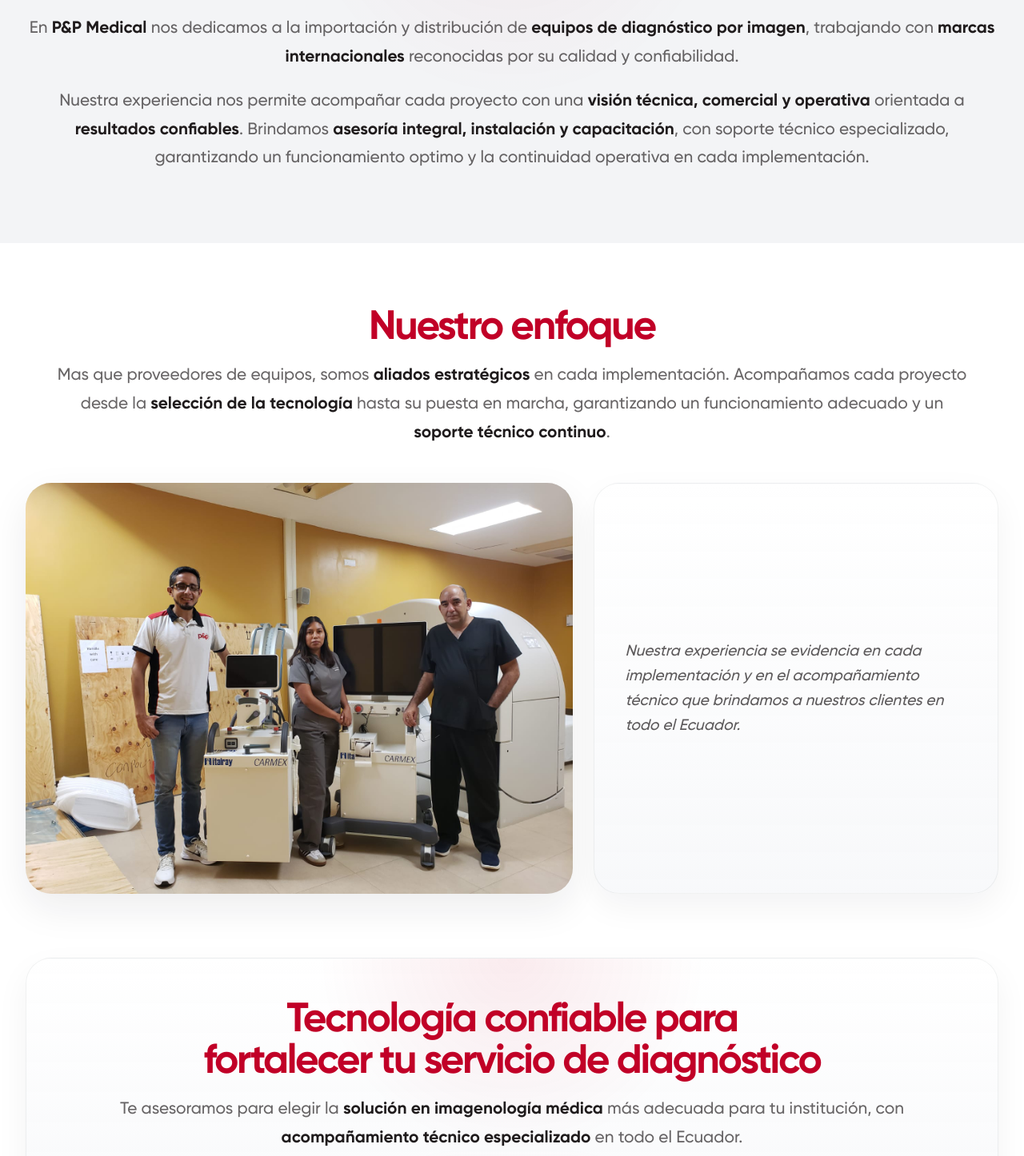
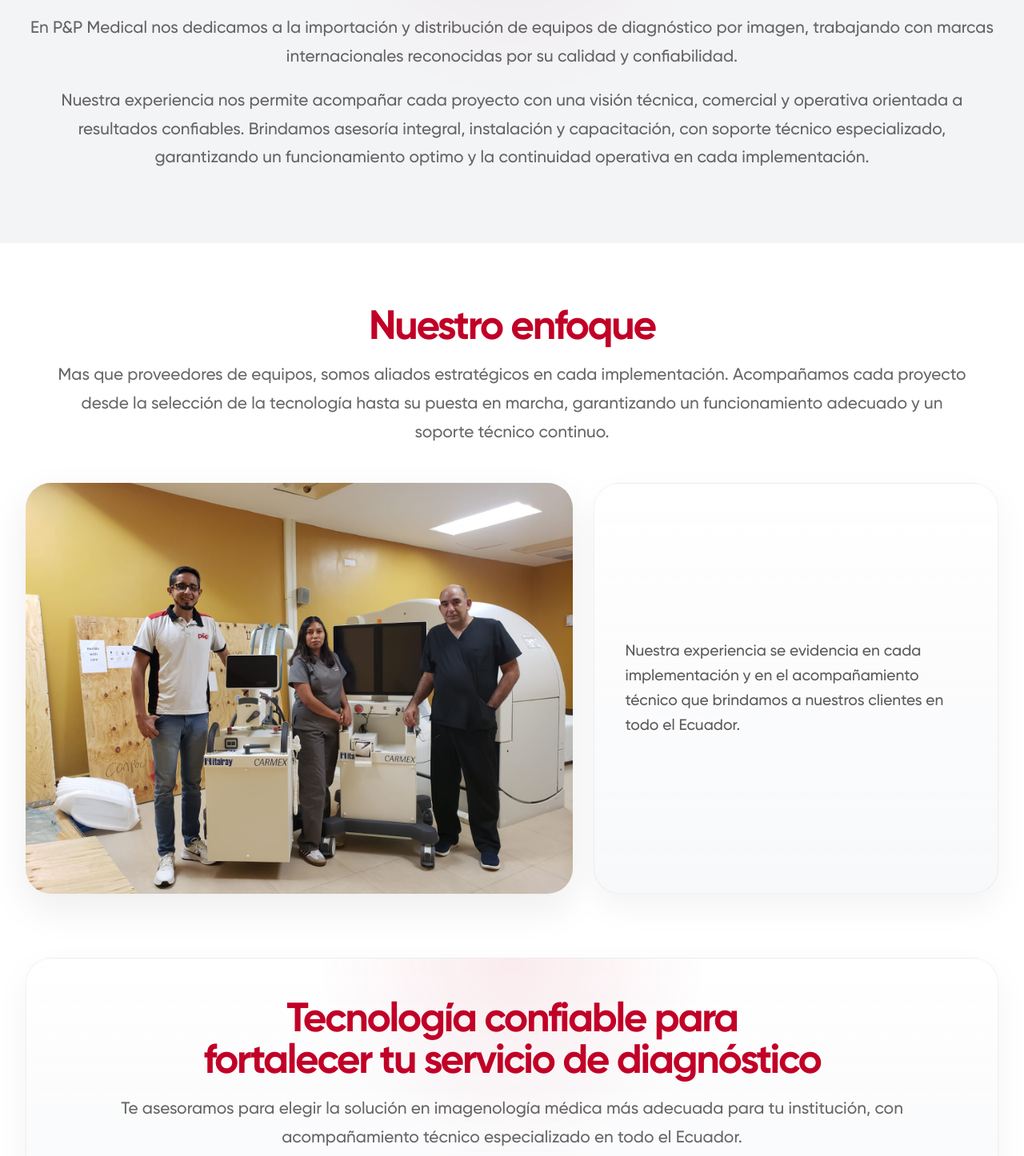
Before and after one commit to FaridRuano/pp-medical, a Next.js app: page /nosotros in a window 1280 px wide. Shown: the part 1304-2750 px from the top of the page at 80% size. Built offline with nearby package versions, Linux system fonts and the light colour scheme.

Commit message:
Update design

```diff
--- a/app/_components/us/experience/ExperienceUs.jsx
+++ b/app/_components/us/experience/ExperienceUs.jsx
@@ -18,16 +18,16 @@ export default function ExperienceUs() {
             Experiencia y respaldo en imagenología médica
           </h2>
           <p className={`section-copy ${styles.sectionText}`}>
-            En <strong>P&amp;P Medical</strong> nos dedicamos a la importación y
-            distribución de <span className={styles.inlineAccent}>equipos de diagnóstico por imagen</span>,
-            trabajando con <strong>marcas internacionales</strong> reconocidas
+            En P&amp;P Medical nos dedicamos a la importación y
+            distribución de equipos de diagnóstico por imagen,
+            trabajando con marcas internacionales reconocidas
             por su calidad y confiabilidad.
           </p>
           <p className={`section-copy ${styles.sectionText}`}>
             Nuestra experiencia nos permite acompañar cada proyecto con una
-            <strong> visión técnica, comercial y operativa </strong>
-            orientada a <span className={styles.inlineAccent}>resultados confiables</span>.
-            Brindamos <strong>asesoría integral, instalación y capacitación</strong>,
+            visión técnica, comercial y operativa
+            orientada a resultados confiables.
+            Brindamos asesoría integral, instalación y capacitación,
             con soporte técnico especializado, garantizando un funcionamiento
             optimo y la continuidad operativa en cada
             implementación.
--- a/app/_components/us/experience/ExperienceUs.module.scss
+++ b/app/_components/us/experience/ExperienceUs.module.scss
@@ -32,16 +32,6 @@
   filter: blur(0);
 }
 
-.sectionText strong {
-  color: #1f1b1c;
-  font-weight: var(--font-weight-title-strong);
-}
-
-.inlineAccent {
-  color: #1f1b1c;
-  font-weight: var(--font-weight-title-strong);
-}
-
 @media (prefers-reduced-motion: reduce) {
   .header {
     opacity: 1;
--- a/app/_components/us/focus/FocusUs.jsx
+++ b/app/_components/us/focus/FocusUs.jsx
@@ -19,11 +19,11 @@ export default function FocusUs() {
             Nuestro enfoque
           </h2>
           <p className={`section-copy ${styles.sectionText}`}>
-            Mas que proveedores de equipos, somos <strong>aliados estratégicos</strong> en
+            Mas que proveedores de equipos, somos aliados estratégicos en
             cada implementación. Acompañamos cada proyecto desde la
-            <span className={styles.inlineAccent}> selección de la tecnología </span>
+            selección de la tecnología
             hasta su puesta en marcha, garantizando un funcionamiento adecuado
-            y un <strong>soporte técnico continuo</strong>.
+            y un soporte técnico continuo.
           </p>
         </header>
 
--- a/app/_components/us/focus/FocusUs.module.scss
+++ b/app/_components/us/focus/FocusUs.module.scss
@@ -44,16 +44,6 @@
 }
 
 .sectionText strong,
-.note strong {
-  color: #1f1b1c;
-  font-weight: var(--font-weight-title-strong);
-}
-
-.inlineAccent {
-  color: #1f1b1c;
-  font-weight: var(--font-weight-title-strong);
-}
-
 .grid {
   display: grid;
   grid-template-columns: minmax(0, 1.15fr) minmax(0, 0.85fr);
@@ -93,7 +83,6 @@
   font-size: clamp(1.04rem, 1.5vw, 1.22rem);
   line-height: 1.62;
   font-weight: 500;
-  font-style: italic;
   text-wrap: pretty;
 }
 
--- a/app/_components/us/technology/TechnologyUs.jsx
+++ b/app/_components/us/technology/TechnologyUs.jsx
@@ -27,9 +27,9 @@ export default function TechnologyUs() {
           </h2>
           <p className={`section-copy ${styles.sectionText}`}>
             Te asesoramos para elegir la
-            <span className={styles.inlineAccent}> solución en imagenología médica </span>
-            más adecuada para tu institución, con <strong>acompañamiento técnico
-            especializado</strong> en todo el Ecuador.
+            solución en imagenología médica
+            más adecuada para tu institución, con acompañamiento técnico
+            especializado en todo el Ecuador.
           </p>
           <Link
             href={whatsappHref}
--- a/app/_components/us/technology/TechnologyUs.module.scss
+++ b/app/_components/us/technology/TechnologyUs.module.scss
@@ -35,16 +35,6 @@
   opacity: 1;
   transform: translateY(0);
   filter: blur(0);
-}
-
-.sectionText strong {
-  color: #1f1b1c;
-  font-weight: var(--font-weight-title-strong);
-}
-
-.inlineAccent {
-  color: #1f1b1c;
-  font-weight: var(--font-weight-title-strong);
 }
 
 .button {
```
